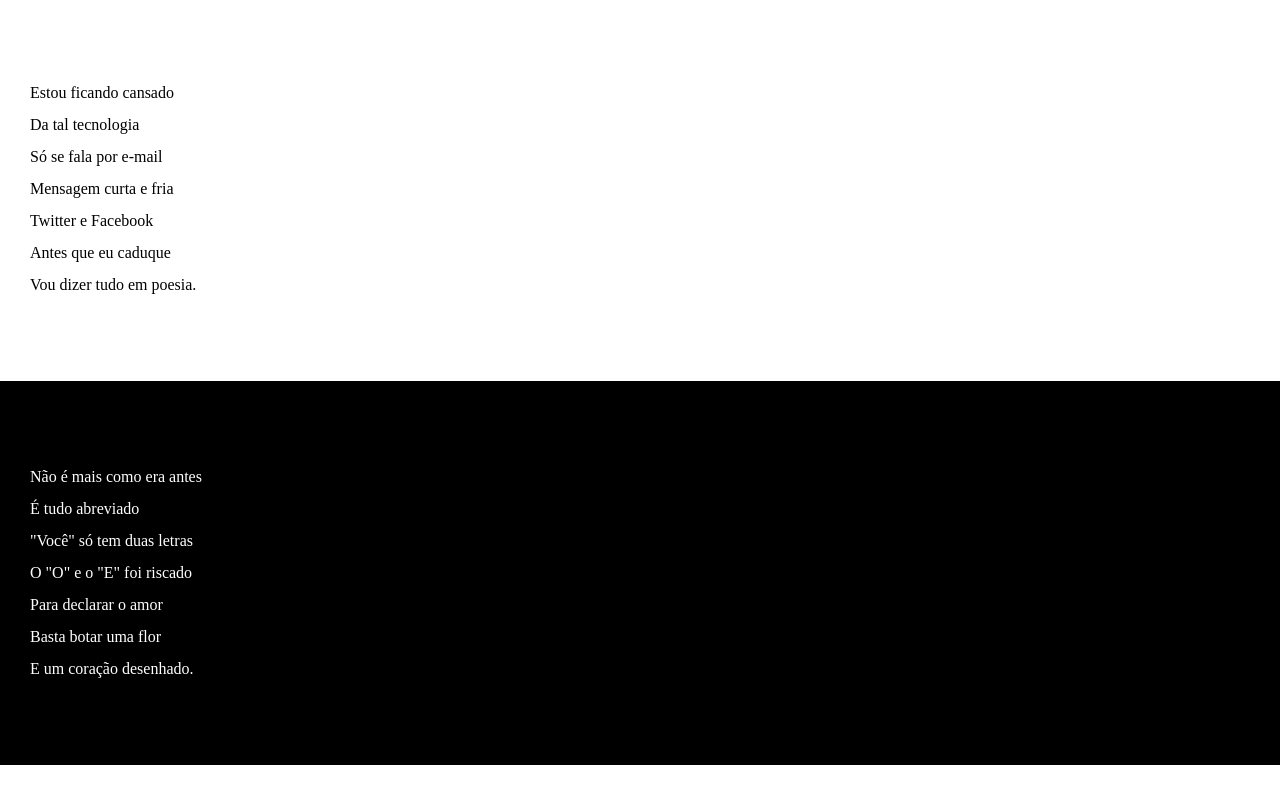
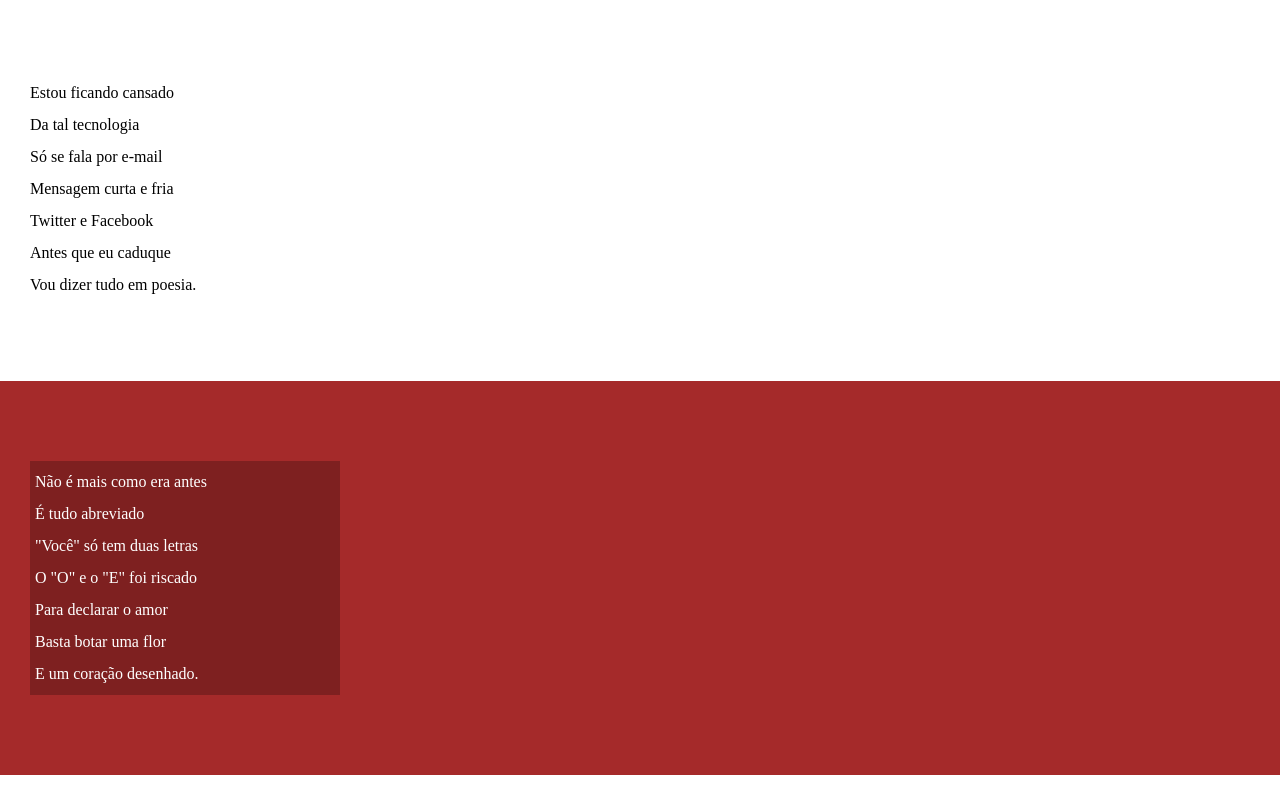
Before and after one commit to Michel-0liveira/html-css, a plain HTML site: page desafios/d12/index.html in a window 1280 px wide. Shown: the part 158-952 px from the top of the page. Drawn offline with Linux system fonts and the light colour scheme.

Commit message:
Update style.css

```diff
--- a/desafios/d12/estilos/style.css
+++ b/desafios/d12/estilos/style.css
@@ -52,12 +52,14 @@ section.normal {
 }
 
 section.imagem {
-    background-color: black;
-
+    background-color: brown;
+    color: white;
 }
 
 section.imagem p {
-    color: white;
+    width: 300px;
+    background-color: rgba(0, 0, 0, 0.24);
+    padding: 5px;
 }
 
 
```
